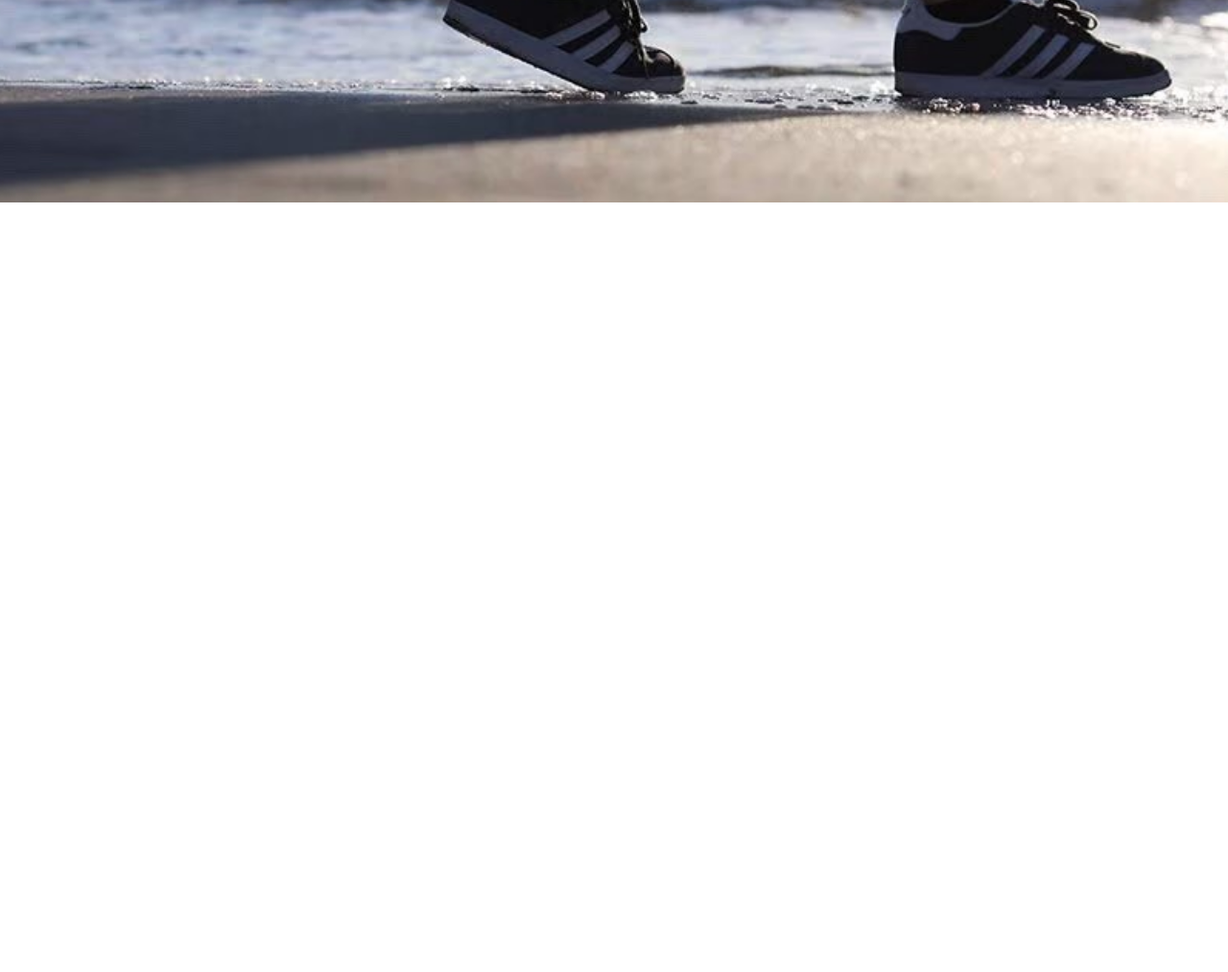
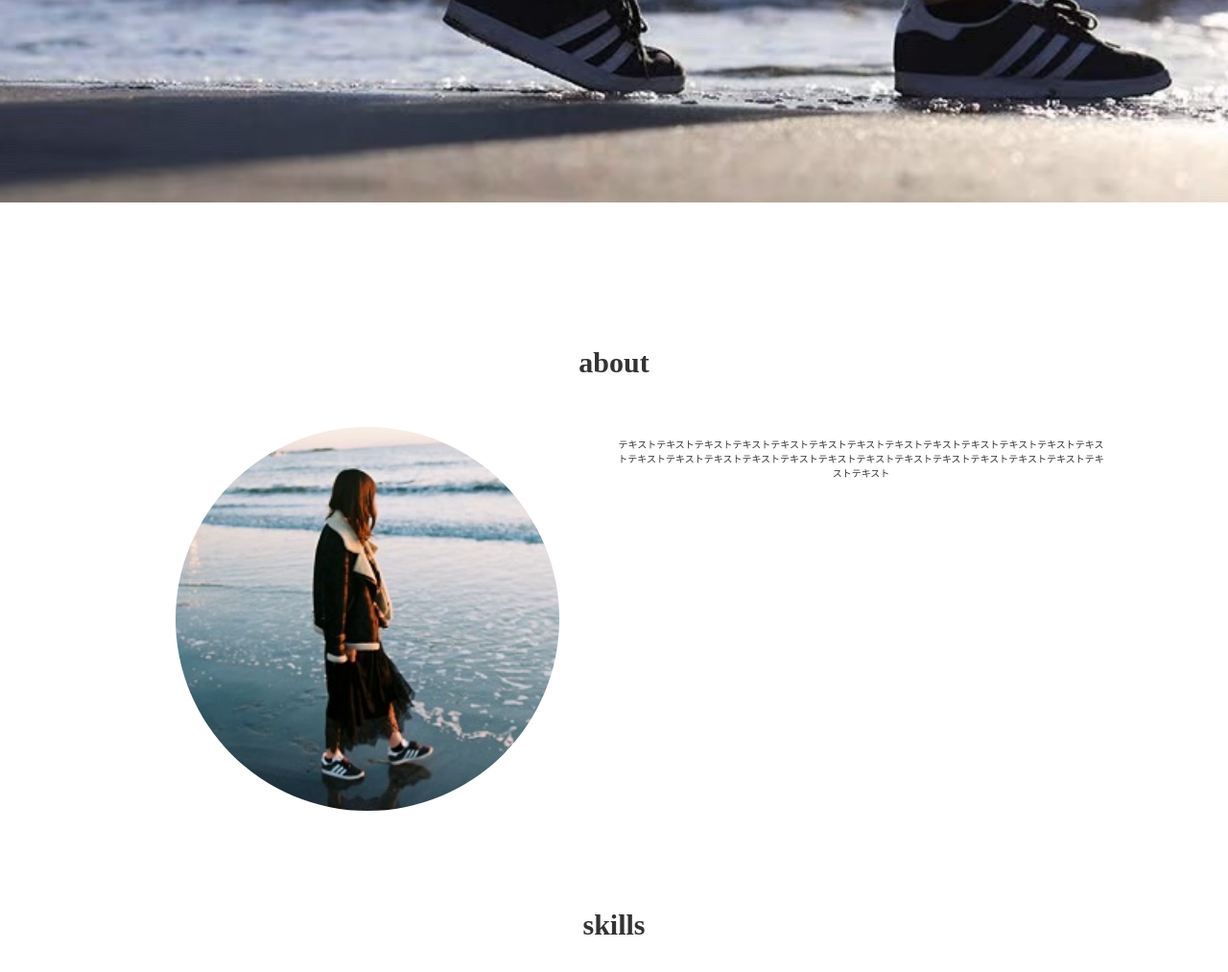
Before and after one commit to e-adachi-55/my-portfolio--, a plain HTML site: page index.html in a window 1280 px wide. Shown: the part 609-1622 px from the top of the page at 96% size. Before the commit the page ends 820 px from the top, so only its background shows below. Drawn offline with nearby package versions, Linux system fonts and the light colour scheme.

Commit message:
third commit
about部分作成

```diff
--- a/css/style.css
+++ b/css/style.css
@@ -1,5 +1,6 @@
 html {
     font-size: 62.5%;
+    scroll-behavior: smooth;
 }
 
 body {
@@ -84,6 +85,42 @@ nav {
     }
   }
 
+.main_visual {
+    margin-bottom: 150px;
+}
+
+section {
+    max-width: 1030px;
+    margin: 0 auto 100px;
+}
+
+.contents_title {
+    font-size: 3rem;
+    text-align: center;
+    margin-bottom: 50px;
+}
+
+.about_wrapper {
+    display: flex;
+}
+
+.about_img {
+    width: 50%;
+    text-align: center;
+}
+
+.about_img img{
+    border-radius: 50%;
+    width: 400px;
+}
+
+.about_text {
+    width: 50%;
+}
+
+.about_text p {
+    text-align: center;
+}
 /*ハンバーガーボタン*/
 @media screen and (max-width: 768px) {
     #header #navi {
--- a/index.html
+++ b/index.html
@@ -16,8 +16,8 @@ crossorigin="anonymous"></script>
         <div id="header">
             <nav>
             <ul id="navi" class="navi">
-                <li><a href="#">about</a></li>
-                <li><a href="#">skills</a></li>
+                <li><a href="#about">about</a></li>
+                <li><a href="#skills">skills</a></li>
                 <li><a href="#">works</a></li>
                 <li><a href="#">contact</a></li>
             </ul>
@@ -41,6 +41,20 @@ crossorigin="anonymous"></script>
                 <p>my portfolio</p>
             </div>
         </div>
+        <section class="about" id="about">
+            <h1 class="contents_title">about</h1>
+            <div class="about_wrapper">
+                <div class="about_img">
+                    <img src="./img/about.jpg" alt="">
+                </div>
+                <div class="about_text">
+                    <p>テキストテキストテキストテキストテキストテキストテキストテキストテキストテキストテキストテキストテキストテキストテキストテキストテキストテキストテキストテキストテキストテキストテキストテキストテキストテキストテキスト</p>
+                </div>
+            </div>
+        </section>
+        <section class="skills" id="skills">
+            <h1 class="contents_title">skills</h1>
+        </section>
     </main>
 
 
```
Also changed, not shown: img/about.jpg (added).
